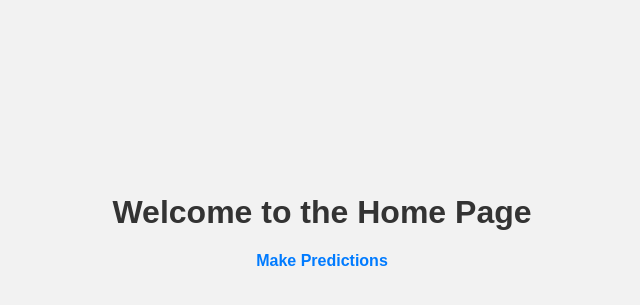
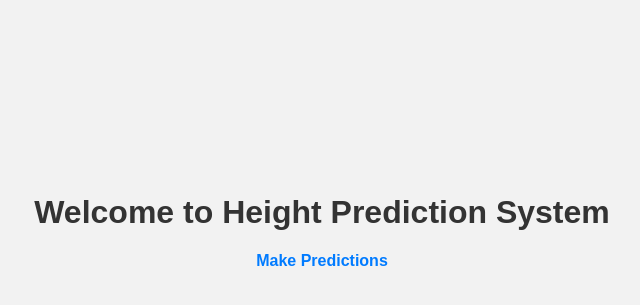
Before and after one commit to siddhantjain603/MachineLearningPracticals, a Flask app: page / in a window 1280 px wide. Shown: the part 171-476 px from the top of the page, without its empty margins (318-958 px from the left). Run offline with Flask 3, Linux system fonts and the light colour scheme; parts of the project's set-up code (start-up, migrations or seed data) failed here and were passed over.

Commit message:
Changes in the UI

```diff
--- a/Regression/Simple Linear Regression/application.py
+++ b/Regression/Simple Linear Regression/application.py
@@ -24,7 +24,10 @@ def predict_datapoint():
         new_data_scaled=standard_scaler.transform([[weight]])
         result=regression_model.predict(new_data_scaled)
 
-        return render_template('home.html',result=result[0])
+        # Format the result to display only two decimal places
+        formatted_result = "{:.2f}".format(result[0])
+
+        return render_template('home.html',result=formatted_result)
 
     else:
         return render_template('home.html')
--- a/Regression/Simple Linear Regression/templates/home.html
+++ b/Regression/Simple Linear Regression/templates/home.html
@@ -58,11 +58,11 @@
     <div class="login">
         <h1>Height Prediction</h1>
         <form action="{{ url_for('predict_datapoint')}}" method="post">
-            <input type="text" name="Weight" placeholder="Weight" required="required" /><br>
+            <input type="text" name="Weight" placeholder="Weight (in kg)" required="required" /><br>
             <button type="submit">Predict</button>
         </form>
         <h2>
-            The Height prediction is {{result}}
+            The Height prediction is {{result}} cm
         </h2>
     </div>
 </body>
--- a/Regression/Simple Linear Regression/templates/index.html
+++ b/Regression/Simple Linear Regression/templates/index.html
@@ -35,7 +35,7 @@
 </head>
 <body>
     <div class="container">
-        <h1>Welcome to the Home Page</h1>
+        <h1>Welcome to Height Prediction System</h1>
         <p><a href="/predictdata">Make Predictions</a></p>
     </div>
 </body>
```
